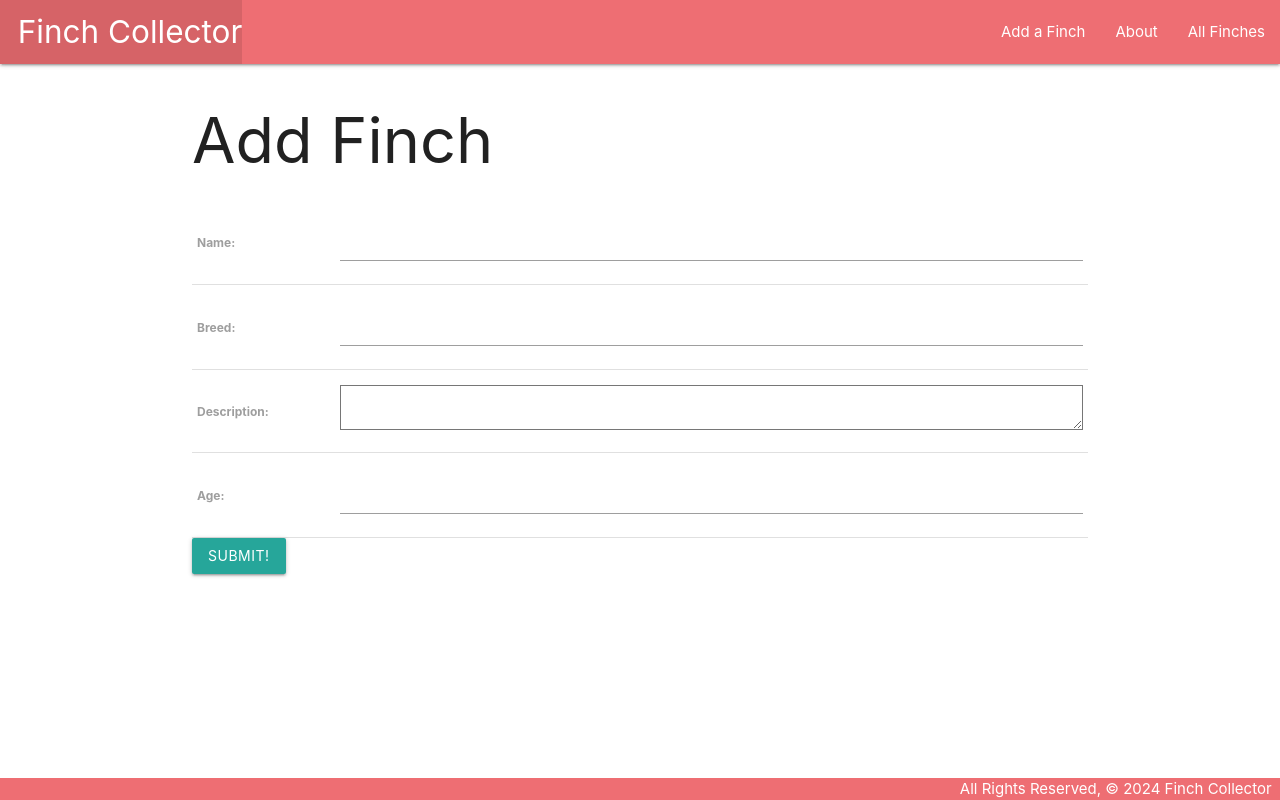
After one commit to ariellepollock/finchcollector, a Django app: page /finches/create/ in a window 1280 px wide. The commit adds this page. Run offline with Django 4.2, Linux system fonts and the light colour scheme.

Commit message:
add finch form

```diff
--- a/main_app/templates/base.html
+++ b/main_app/templates/base.html
@@ -14,11 +14,12 @@
         <nav>
             <div class="nav-wrapper">
                 <ul>
-                    <li><a href="/" class="left brand-logo">&nbsp;&nbsp;Finch Collector</a></li>
+                    <li><a href="{% url 'home' %}" class="left brand-logo">&nbsp;&nbsp;Finch Collector</a></li>
                 </ul>
                 <ul class="right">
-                    <li><a href="/about">About</a></li>
-                    <li><a href="/finches">All Finches</a></li>
+                    <li><a href="{% url 'finches_create' %}">Add a Finch</a></li>
+                    <li><a href="{% url 'about' %}">About</a></li>
+                    <li><a href="{% url 'index' %}">All Finches</a></li>
                 </ul>
             </div>
         </nav>
--- a/main_app/templates/finches/index.html
+++ b/main_app/templates/finches/index.html
@@ -5,6 +5,7 @@
 
 {% for finch in finches %}
     <div class="card">
+        <a href="{% url 'detail' finch.id %}">
             <div class="card-content">
                 <span class="card-title">{{ finch.name }}</span>
                 <p>Breed: {{ finch.breed }}</p>
@@ -15,6 +16,7 @@
                 <p>Age: Just hatched!</p>
                 {% endif %}
             </div>
+        </a>
     </div>
 {% endfor %}
 
--- /dev/null
+++ b/main_app/templates/main_app/finch_form.html
@@ -0,0 +1,13 @@
+{% extends 'base.html' %}
+
+{% block content %}
+    <h1>Add Finch</h1>
+    <form action="" method="POST">
+        <!-- Django requires the following for security purposes -->
+        {% csrf_token %}
+        <table>
+            {{ form.as_table }}
+        </table>
+        <input type="submit" value="Submit!" class="btn">
+    </form>
+{% endblock %}
--- a/main_app/urls.py
+++ b/main_app/urls.py
@@ -5,4 +5,6 @@ urlpatterns = [
 	path('', views.home, name='home'),
 	path('about/', views.about, name='about'),
 	path('finches/', views.finches_index, name='index'),
+	path('finches/<int:finch_id>', views.finches_detail, name='detail'),
+	path('finches/create/', views.FinchCreate.as_view(), name='finches_create'),
 ]
--- a/main_app/views.py
+++ b/main_app/views.py
@@ -1,5 +1,6 @@
 from django.shortcuts import render
 
+from django.views.generic.edit import CreateView
 from . models import Finch
 
 # Create your views here.
@@ -18,3 +19,14 @@ def finches_index(request):
     return render(request, 'finches/index.html', {
         'finches': finches
     })
+
+def finches_detail(request, finch_id):
+    finch = Finch.objects.get(id=finch_id)
+
+    return render(request, 'finches/detail.html', {
+        'finch': finch
+    })
+
+class FinchCreate(CreateView):
+    model = Finch
+    fields = '__all__'
```
Also changed, not shown: main_app/templates/finches/detail.html (added, +18 -0 lines), main_app/models.py (line endings or trailing spaces). Lines whose indentation alone changed are shown as unchanged.
